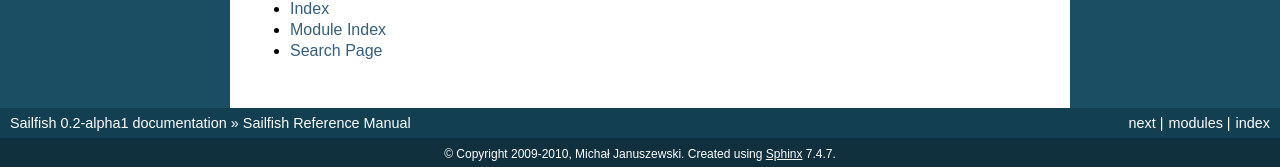
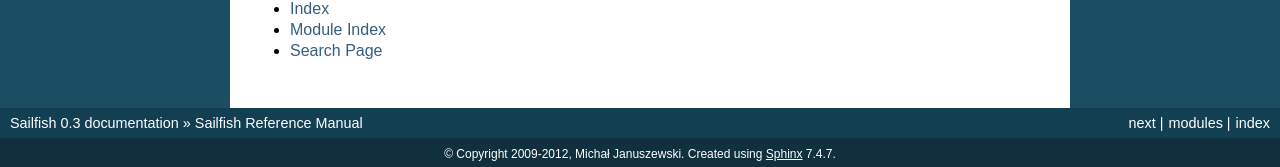
Before and after one commit to sailfish-team/sailfish, a Sphinx documentation site: the page built from doc/index.rst, in a window 1280 px wide and 900 px high, scrolled down 2634 px. Shown: the part 730-897 px from the top of the window. Built offline with Sphinx 7.4.7, drawn with Linux system fonts in a browser that asks for light colours; formulas are drawn with MathJax 3; some of the changed text lies outside the part shown.

Commit message:
Update release version.

```diff
--- a/doc/conf.py
+++ b/doc/conf.py
@@ -46,16 +46,16 @@
 
 # General information about the project.
 project = u'Sailfish'
-copyright = u'2009-2010, Michał Januszewski'
+copyright = u'2009-2012, Michał Januszewski'
 
 # The version info for the project you're documenting, acts as replacement for
 # |version| and |release|, also used in various other places throughout the
 # built documents.
 #
 # The short X.Y version.
-version = '0.2'
+version = '0.3'
 # The full version, including alpha/beta/rc tags.
-release = '0.2-alpha1'
+release = '0.3'
 
 # The language for content autogenerated by Sphinx. Refer to documentation
 # for a list of supported languages.
```
